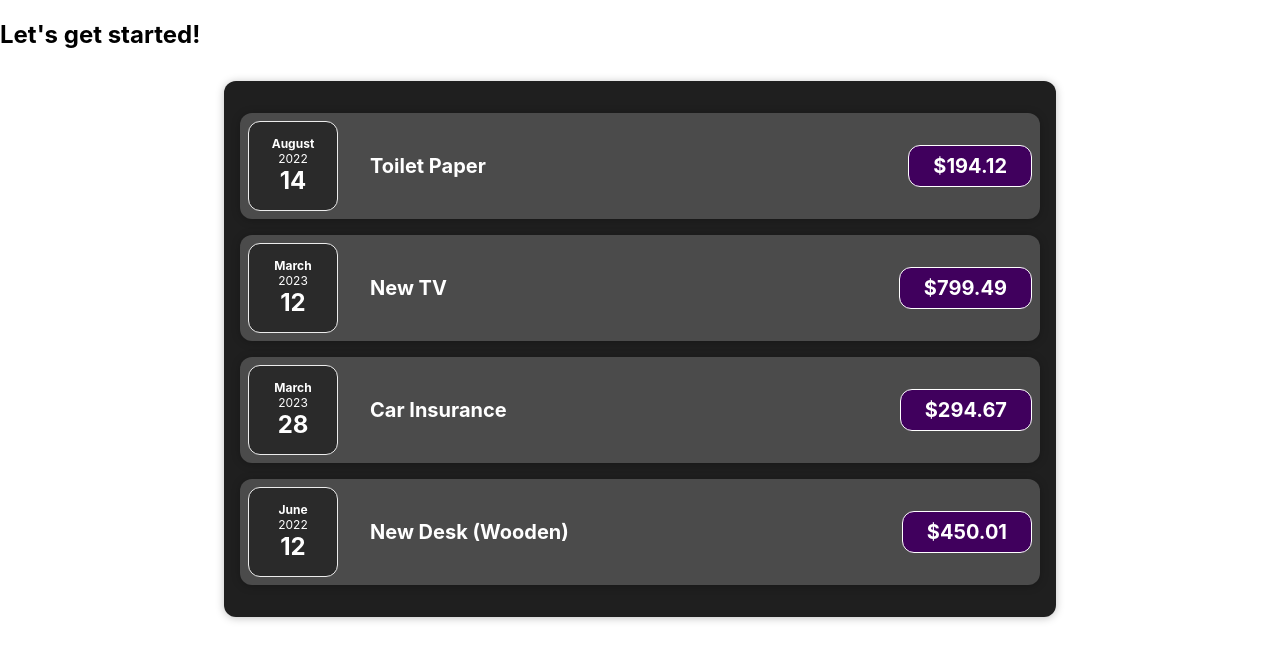
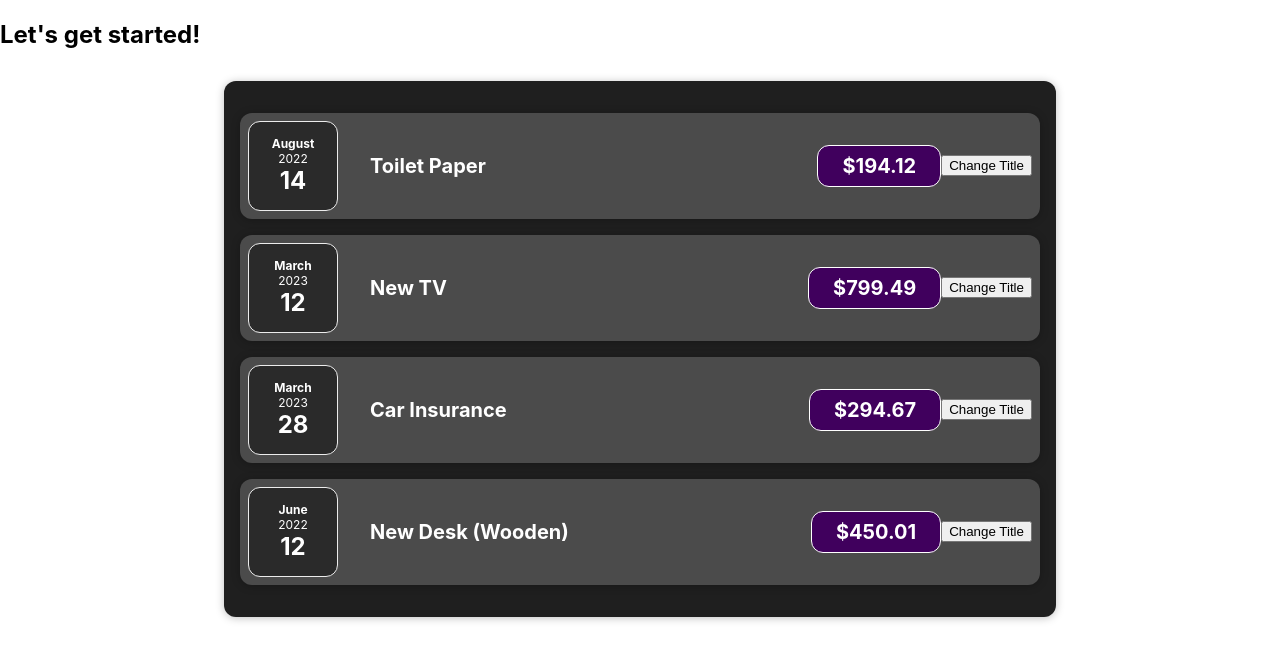
Before and after one commit to vishal0702/Expense-Tracker, a React (Create React App) app: page / in a window 1280 px wide. Shown: the top 660 px of the page. Built offline with nearby package versions, Linux system fonts and the light colour scheme.

Commit message:
Introducing state

```diff
--- a/src/components/Expenses/ExpenseItem.js
+++ b/src/components/Expenses/ExpenseItem.js
@@ -1,4 +1,4 @@
-import React from "react";
+import React,{useState} from "react";
 import Card from '../UI/Card';
 import ExpenseDate from './ExpenseDate';
 import './ExpenseItem.css';
@@ -9,14 +9,22 @@
     // const expenseTitle= 'Car Insurance';
     // const expensePrice= 359.46;
 
+  const [title, setTitle] = useState(props.title);
+
+  // let title = props.title;
+  const clickHandler= () => {
+    setTitle('Updated!');
+  };
+
   return (
     <Card className="expense-item">
 
       <div className='expense-item__description'>
         <ExpenseDate date={props.date} />
-        <h2>{props.title}</h2>
+        <h2>{title}</h2>
         <div className='expense-item__price'>${props.amount}</div>
       </div>
+      <button onClick={clickHandler}>Change Title</button>
     </Card>
   );
 }
```
